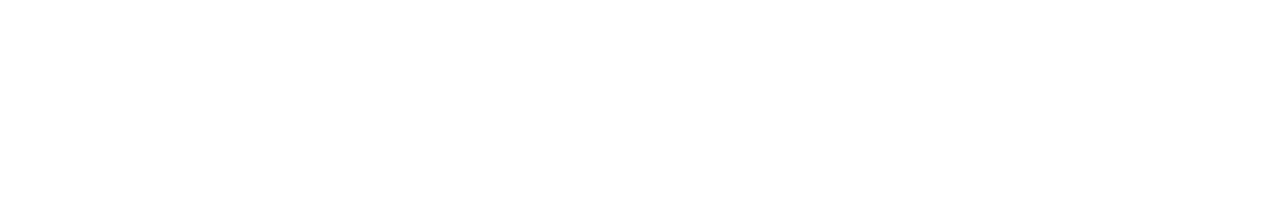
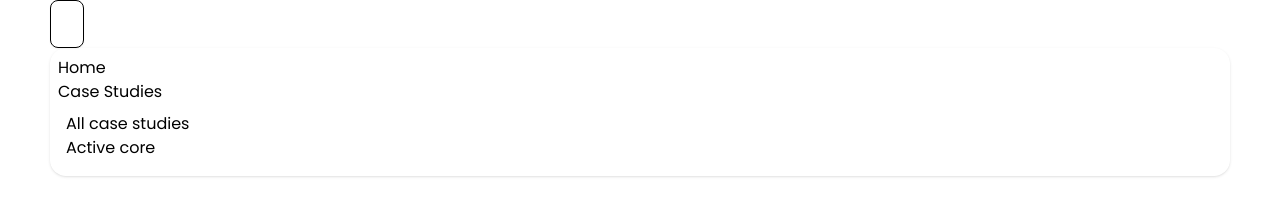
Before and after one commit to bajwaghazanfar/samir, a Next.js app: page / in a window 1280 px wide. Shown: the top 203 px of the page. Built offline with nearby package versions, Linux system fonts and the light colour scheme.

Commit message:
added daisyui back

```diff
--- a/tailwind.config.js
+++ b/tailwind.config.js
@@ -1,6 +1,4 @@
-const { fontFamily } = require("tailwindcss/defaultTheme");
-const withMT = require("@material-tailwind/react/utils/withMT");
-import daisyui from "daisyui"
+
 
 module.exports = {
   important:true,
@@ -41,7 +39,7 @@ module.exports = {
     require('@tailwindcss/typography'),
     require('@tailwindcss/forms'),
     require('@tailwindcss/aspect-ratio'),
-
+    require('daisyui'),
   ],
     daisyui: {
       themes: [], // false: only light + dark | true: all themes | array: specific themes like this ["light", "dark", "cupcake"]
```
